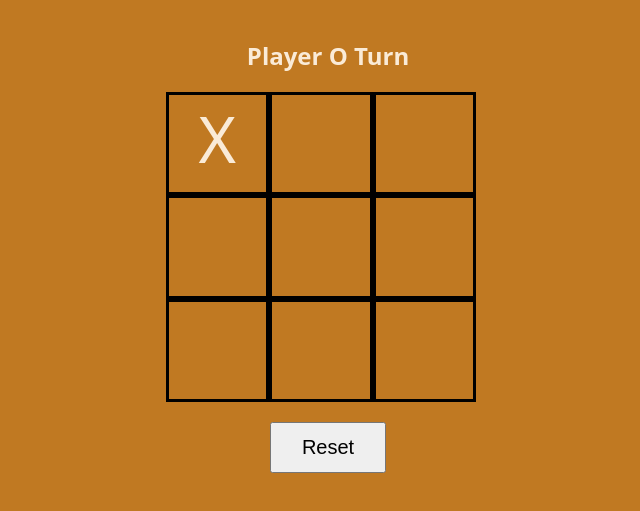
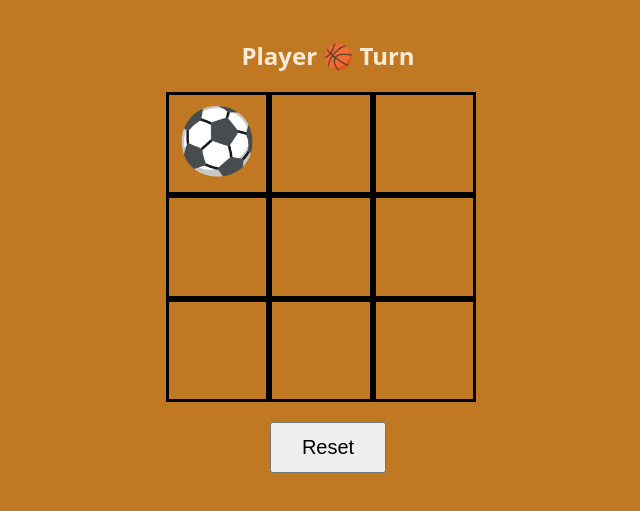
Before and after one commit to Mohamed-ABannai/tic-tac-lab, a plain HTML site: page index.html in a window 1280 px wide. Both pictures are taken after a click on the element 529 px from the left and 210 px from the top of the page. Shown: the part 67-578 px from the top of the page, without its empty margins (312-952 px from the left). Drawn offline with Linux system fonts and the light colour scheme.

Commit message:
Updated with Level Up

```diff
--- a/css/style.css
+++ b/css/style.css
@@ -25,6 +25,8 @@ body {
   text-align: center;
 }
 
+
+
 .btn-container {
   margin-top: 20px;
 }
--- a/js/app.js
+++ b/js/app.js
@@ -15,7 +15,7 @@ const winningCombos = [
 /*---------------------------- Variables (state) ----------------------------*/
 
 let board = ['', '', '', '', '', '', '', '', ''];
-let turn = 'X';
+let turn = '⚽';
 let winner = false;
 let tie = false;
 
@@ -54,10 +54,10 @@ function handleClick(event) {
         return;
     }
 
-    if (turn === 'X') {
-        turn = 'O';
+    if (turn === '⚽') {
+        turn = '🏀';
     } else {
-        turn = 'X';
+        turn = '⚽';
     }
 
     messageEl.textContent = `Player ${turn} Turn`;
@@ -96,7 +96,7 @@ function checkTie() {
 function reset() {
 
     board = ['', '', '', '', '', '', '', '', ''];
-    turn = 'X';
+    turn = '⚽';
     winner = false;
     tie = false;
 
```
